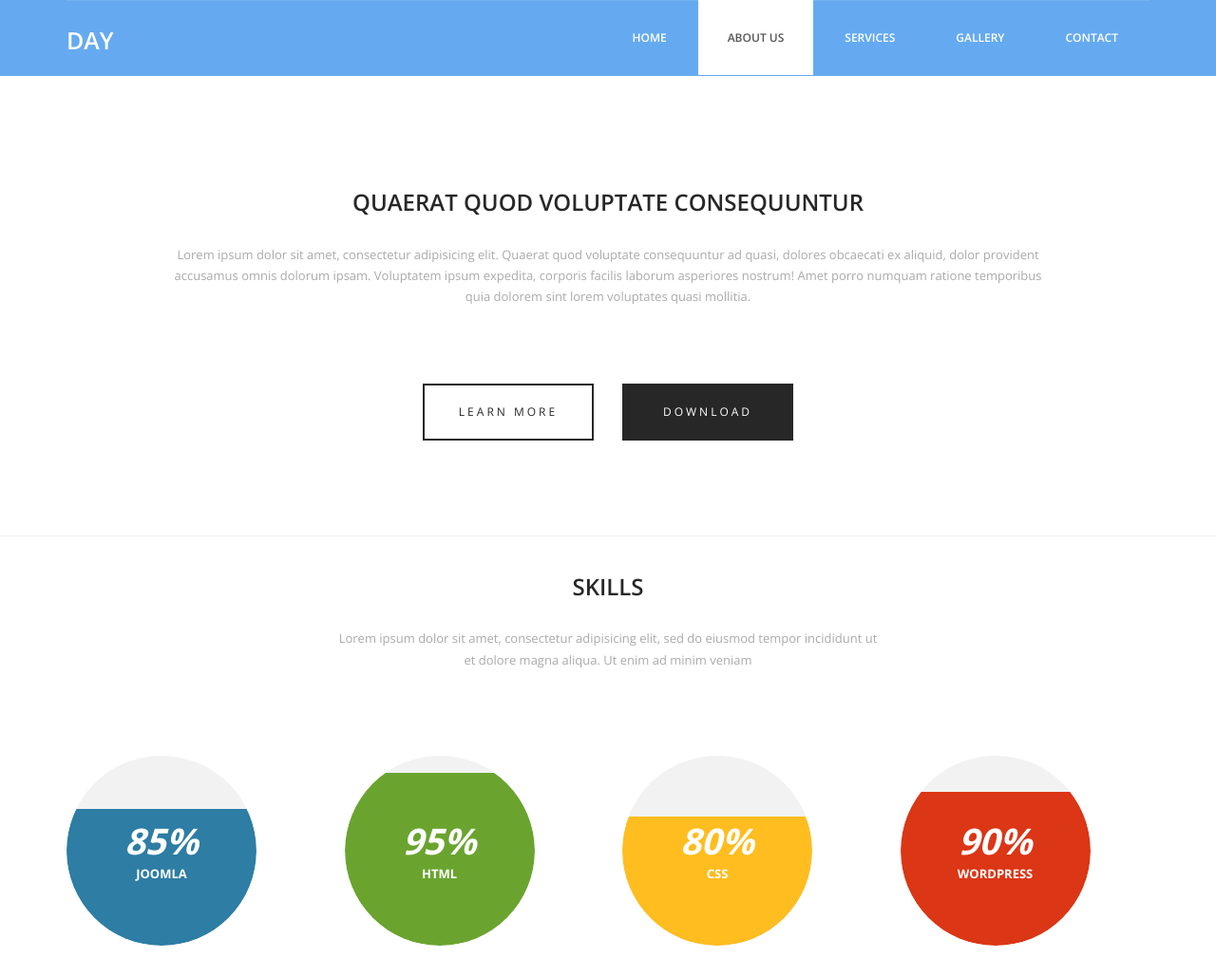
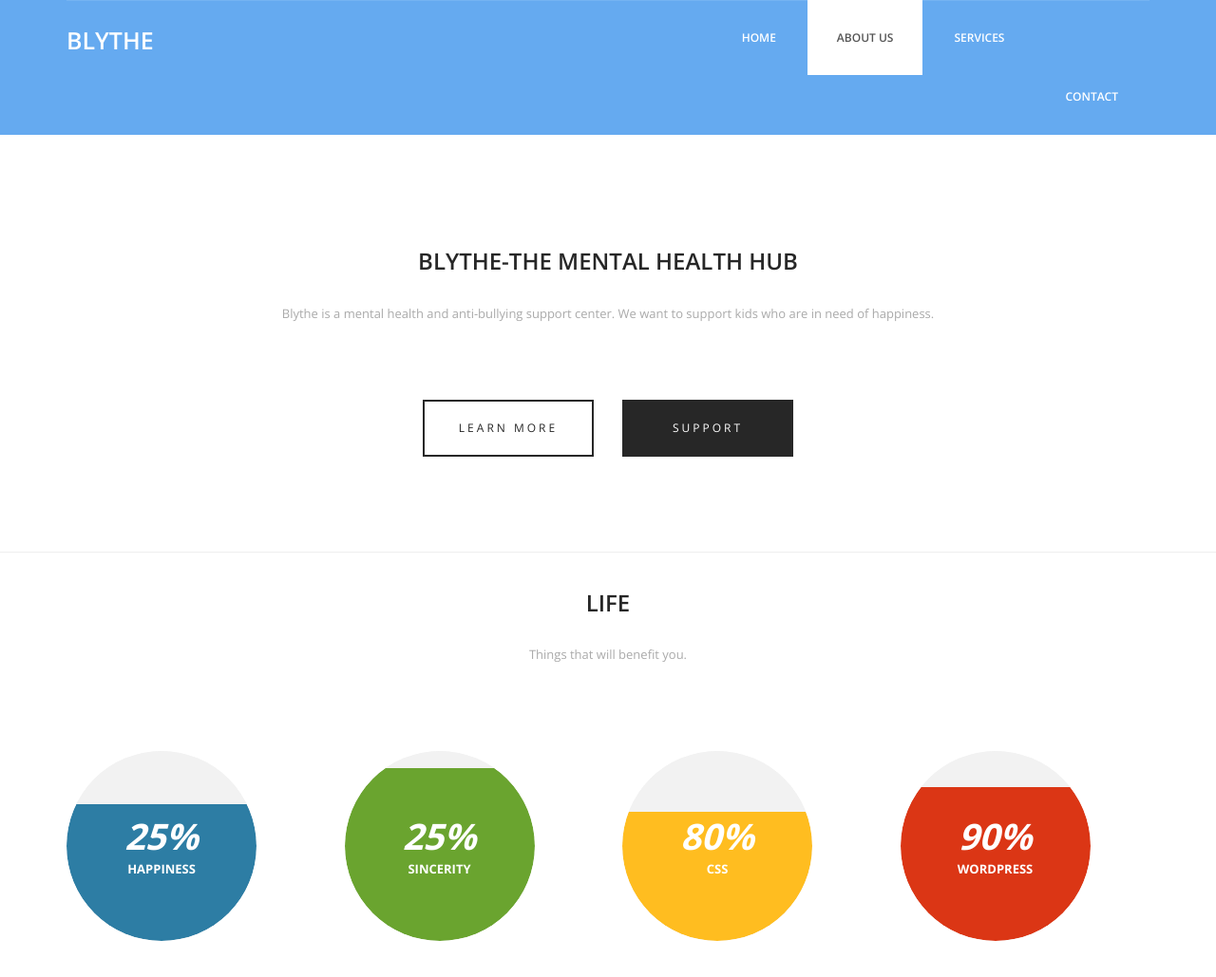
Before and after one commit to tk7625/blythe.github.io, a plain HTML site: page about.html in a window 1280 px wide. Shown: the top 1029 px of the page at 95% size. Drawn offline with nearby package versions, Linux system fonts and the light colour scheme.

Commit message:
Update about.html

```diff
--- a/about.html
+++ b/about.html
@@ -5,8 +5,8 @@
   <meta charset="utf-8">
   <meta http-equiv="X-UA-Compatible" content="IE=edge">
   <meta name="viewport" content="width=device-width, initial-scale=1">
-  <!-- The above 3 meta tags *must* come first in the head; any other head content must come *after* these tags -->
-  <title>Day - HTML Bootstrap Template</title>
+
+  <title>Blythe</title>
 
   <!-- Bootstrap -->
   <link href="css/bootstrap.min.css" rel="stylesheet">
@@ -14,12 +14,7 @@
   <link rel="stylesheet" href="css/animate.css">
   <link href="css/animate.min.css" rel="stylesheet">
   <link href="css/style.css" rel="stylesheet" />
-  <!-- =======================================================
-    Theme Name: Day
-    Theme URL: https://bootstrapmade.com/day-multipurpose-html-template-for-free/
-    Author: BootstrapMade
-    Author URL: https://bootstrapmade.com
-  ======================================================= -->
+
 </head>
 
 <body>
@@ -34,7 +29,7 @@
                         <span class="icon-bar"></span>
                     </button>
           <div class="navbar-brand">
-            <a href="index.html"><h1>Day</h1></a>
+            <a href="index.html"><h1>Blythe</h1></a>
           </div>
         </div>
         <div class="navbar-collapse collapse">
@@ -43,7 +38,7 @@
               <li role="presentation"><a href="index.html">Home</a></li>
               <li role="presentation"><a href="about.html" class="active">About Us</a></li>
               <li role="presentation"><a href="services.html">Services</a></li>
-              <li role="presentation"><a href="gallery.html">Gallery</a></li>
+              <li role="presentation"><a href="gallery.html</a>Chat</li>
               <li role="presentation"><a href="contact.html">Contact</a></li>
             </ul>
           </div>
@@ -58,17 +53,16 @@
   <div class="about">
     <div class="container">
       <div class="text-center">
-        <h2>Quaerat quod voluptate consequuntur </h2>
+        <h2>Blythe-the mental health hub </h2>
         <div class="col-md-10 col-md-offset-1">
-          <p>Lorem ipsum dolor sit amet, consectetur adipisicing elit. Quaerat quod voluptate consequuntur ad quasi, dolores obcaecati ex aliquid, dolor provident accusamus omnis dolorum ipsam. Voluptatem ipsum expedita, corporis facilis laborum asperiores
-            nostrum! Amet porro numquam ratione temporibus quia dolorem sint lorem voluptates quasi mollitia.</p>
+          <p>Blythe is a mental health and anti-bullying support center. We want to support kids who are in need of happiness.</p>
         </div>
 
         <div class="col-md-6 col-sm-6 col-xs-6">
           <div class="btn-gamp"><a href="#">Learn More</a></div>
         </div>
         <div class="col-md-6 col-sm-6 col-xs-6">
-          <div class="gamp-btn"><a href="#">download</a></div>
+          <div class="gamp-btn"><a href="#">Support</a></div>
         </div>
 
       </div>
@@ -79,16 +73,16 @@
   <section id="about-us">
     <div class="container">
       <div class="text-center wow fadeInDown">
-        <h2>Skills</h2>
-        <p>Lorem ipsum dolor sit amet, consectetur adipisicing elit, sed do eiusmod tempor incididunt ut <br> et dolore magna aliqua. Ut enim ad minim veniam</p>
+        <h2>Life</h2>
+        <p> Things that will benefit you.   </p>
       </div>
       <div class="skill-wrap clearfix">
         <div class="row">
           <div class="col-sm-3">
             <div class="sinlge-skill wow fadeInDown" data-wow-duration="1000ms" data-wow-delay="300ms">
               <div class="joomla-skill">
-                <p><em>85%</em></p>
-                <p>Joomla</p>
+                <p><em>25%</em></p>
+                <p>Happiness</p>
               </div>
             </div>
           </div>
@@ -96,8 +90,8 @@
           <div class="col-sm-3">
             <div class="sinlge-skill wow fadeInDown" data-wow-duration="1000ms" data-wow-delay="600ms">
               <div class="html-skill">
-                <p><em>95%</em></p>
-                <p>HTML</p>
+                <p><em> 25%</em></p>
+                <p>sincerity</p>
               </div>
             </div>
           </div>
```
